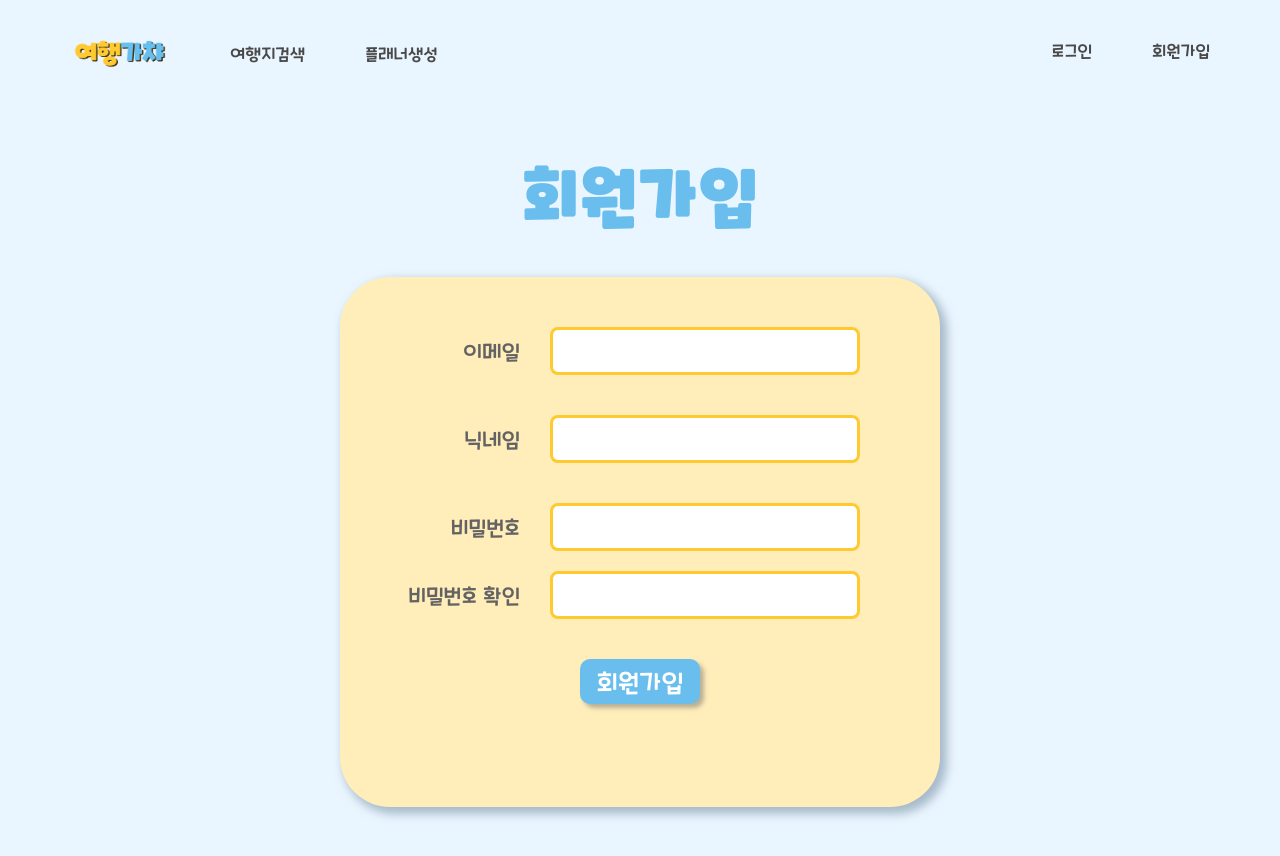
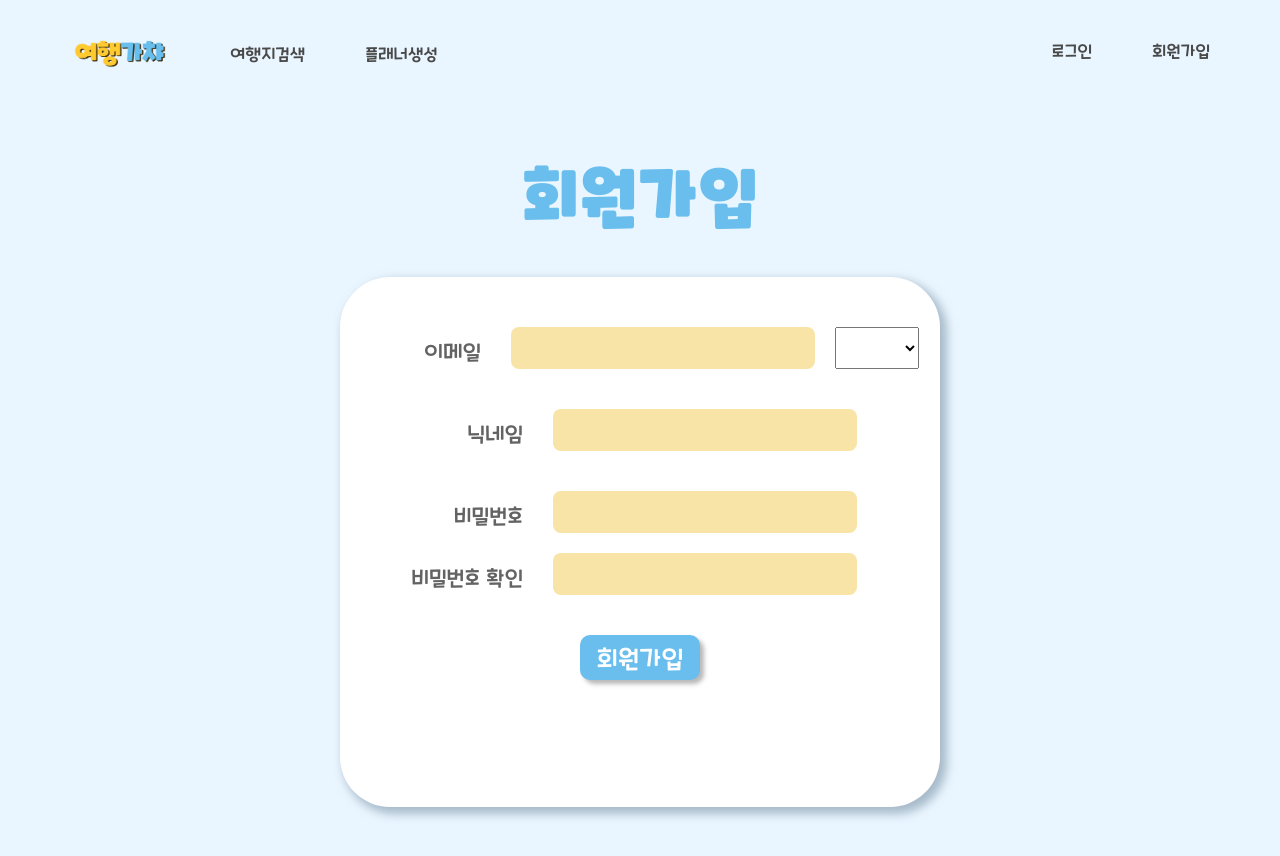
Before and after one commit to YFASS-EnjoyTrip/EnjoyTrip-Vue, a Vue app: page /member/signup in a window 1280 px wide. Shown: the top 856 px of the page. Built offline with nearby package versions, Linux system fonts and the light colour scheme; no server answers.

Commit message:
fix. 회원가입 UI/UX 수정

```diff
--- a/src/components/member/SignupForm.vue
+++ b/src/components/member/SignupForm.vue
@@ -4,7 +4,13 @@
     <div class="input-container">
       <div class="member-input">
         <span>이메일</span>
-        <input type="email" class="input-box" v-model="email" @keyup="debouncedCheckEmailDuplicate" />
+        <input type="email" class="input-box" v-model="emailPrefix" @keyup="debouncedCheckEmailDuplicate" />
+        <select v-model="emailDomain" @change="debouncedCheckEmailDuplicate">
+          <option disabled value=""></option>
+          <option>gmail.com</option>
+          <option>naver.com</option>
+          <option>nate.com</option>
+        </select>
       </div>
       <span class="check">{{ emailMessage }}</span>
       <div class="member-input">
@@ -45,7 +51,8 @@ export default {
   components: {},
   data() {
     return {
-      email: '',
+      emailPrefix: '',
+      emailDomain: '',
       nickname: '',
       password: '',
       confirmPassword: '',
@@ -55,6 +62,9 @@ export default {
     };
   },
   computed: {
+    email() {
+      return `${this.emailPrefix}${this.emailDomain}`;
+    },
     emailMessage() {
       return this.email.length == 0
         ? ''
@@ -152,8 +162,24 @@ export default {
 .password {
   margin-left: 70px;
 }
+
+.email-input-box {
+  border: 3px solid #ffc930;
+  border-radius: 8px;
+  outline: none;
+  font-size: 20px;
+  text-indent: 10px;
+  font-family: 'CookieRun-Regular';
+  color: #757575;
+
+  margin-right: 20px;
+  width: 180px;
+  height: 40px;
+  caret-color: #6e6e6e;
+}
 .input-box {
-  border: 3px solid #ffc930;
+  background-color: #f8e4a7;
+  border: none;
   border-radius: 8px;
   outline: none;
   font-size: 20px;
@@ -198,7 +224,7 @@ export default {
 .input-container {
   width: 600px;
   height: 500px;
-  background-color: #ffedba;
+  background-color: #ffffff;
   margin: auto;
   border-radius: 50px;
   padding-top: 30px;
```
